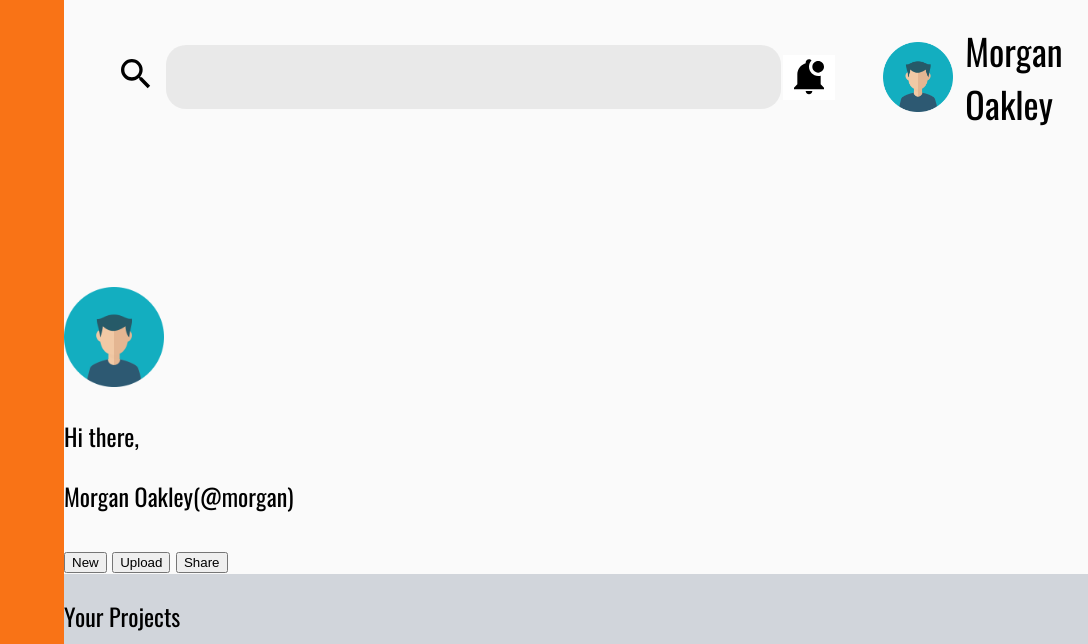
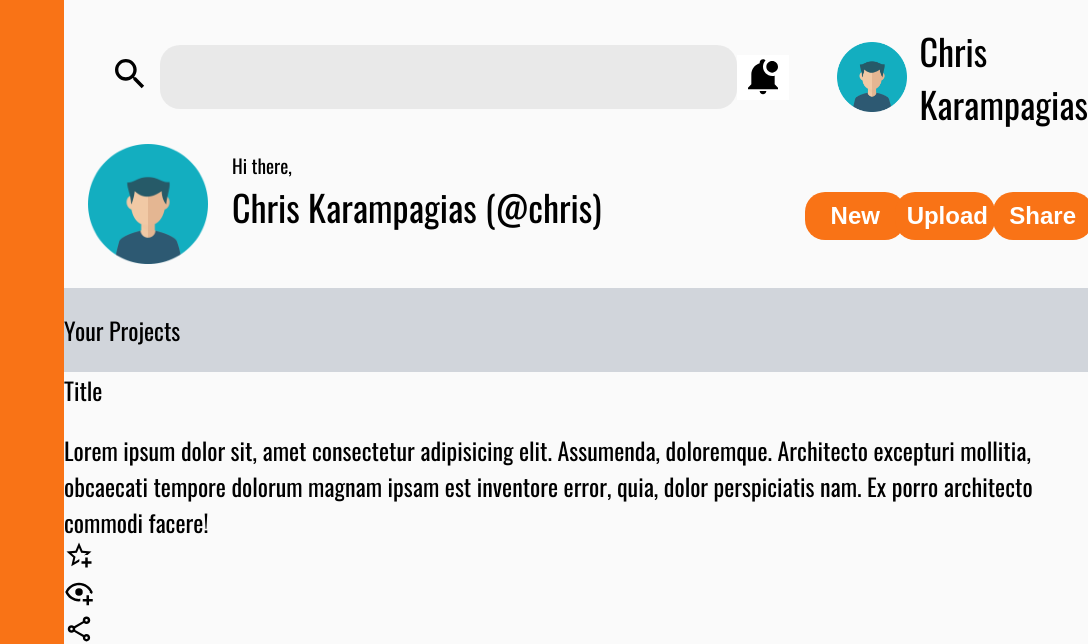
Before and after one commit to Chris-Karampagias/admin_dashboard, a plain HTML site: page index.html in a window 1280 px wide. Shown: the top 644 px of the page, 192-1280 px from the left. Drawn offline with Linux system fonts and the light colour scheme.

Commit message:
Finish header container-2

```diff
--- a/index.html
+++ b/index.html
@@ -29,17 +29,19 @@
                 <div class="search-icon"><img class="header-icon" src="icons/magnify.svg"></div>
                 <div class="search-bar"></div>
                 <button class="notif-bell"><img class="header-icon" src="icons/bell-badge.svg"></button>
-                <div class="user-icon"><img src="icons/avatar.png"> Morgan Oakley</div>
+                <div class="user-icon"><img src="icons/avatar.png"> Chris Karampagias</div>
             </div>
             <div class="container-2">
                 <div class="greeting">
                     <img src="icons/avatar.png">
                     <p>Hi there,</p>
-                    <p>Morgan Oakley(@morgan)</p>
+                    <p>Chris Karampagias (@chris)</p>
                 </div>
-                <button class="new">New</button>
-                <button class="upload">Upload</button>
-                <button class="share">Share</button>
+                <div class="buttons">
+                    <button class="new">New</button>
+                    <button class="upload">Upload</button>
+                    <button class="share">Share</button>
+                </div>
             </div>
         </div>
         <div class="main-content">
--- a/style.css
+++ b/style.css
@@ -73,9 +73,57 @@ body{
     justify-self: end;
 }
 
+.header .container-2{
+    display:grid;
+    grid-template-columns:3fr 1fr;
+}
+
+.header .container-2 .greeting{
+    display:grid;
+    grid-template-columns: 1fr 6fr;
+    grid-template-rows: 1fr 3fr;
+}
+
 .header .container-2 img{
-    width:100px;
-    height:100px;
+    grid-row:1/-1;
+    width:auto;
+    height:5rem;
+    align-self: center;
+    justify-self: end;
+    margin:0 1rem 1rem;
+}
+
+.header .container-2 p{
+    margin:0;
+}
+
+.header .container-2 p:nth-child(2){
+    align-self: end;
+    font-size: 0.8rem;
+}
+
+.header .container-2 p:nth-child(3){
+    align-self: start;
+    font-size: 1.5rem;
+}
+
+.header .container-2 .buttons{
+    display:grid;
+    grid-template-columns: repeat(3,1fr);
+    place-items: center;
+}
+
+.header .container-2 .buttons button{
+    background-color: #f97316;
+    border: none;
+    font-weight: bold;
+    color: white;
+    border-radius: 20px;
+    font-size: 1rem;
+    height:2rem;
+    width:max(80%,100px);
+    cursor: pointer;
+    padding:0 0.5rem;
 }
 
 .main-content{
```
